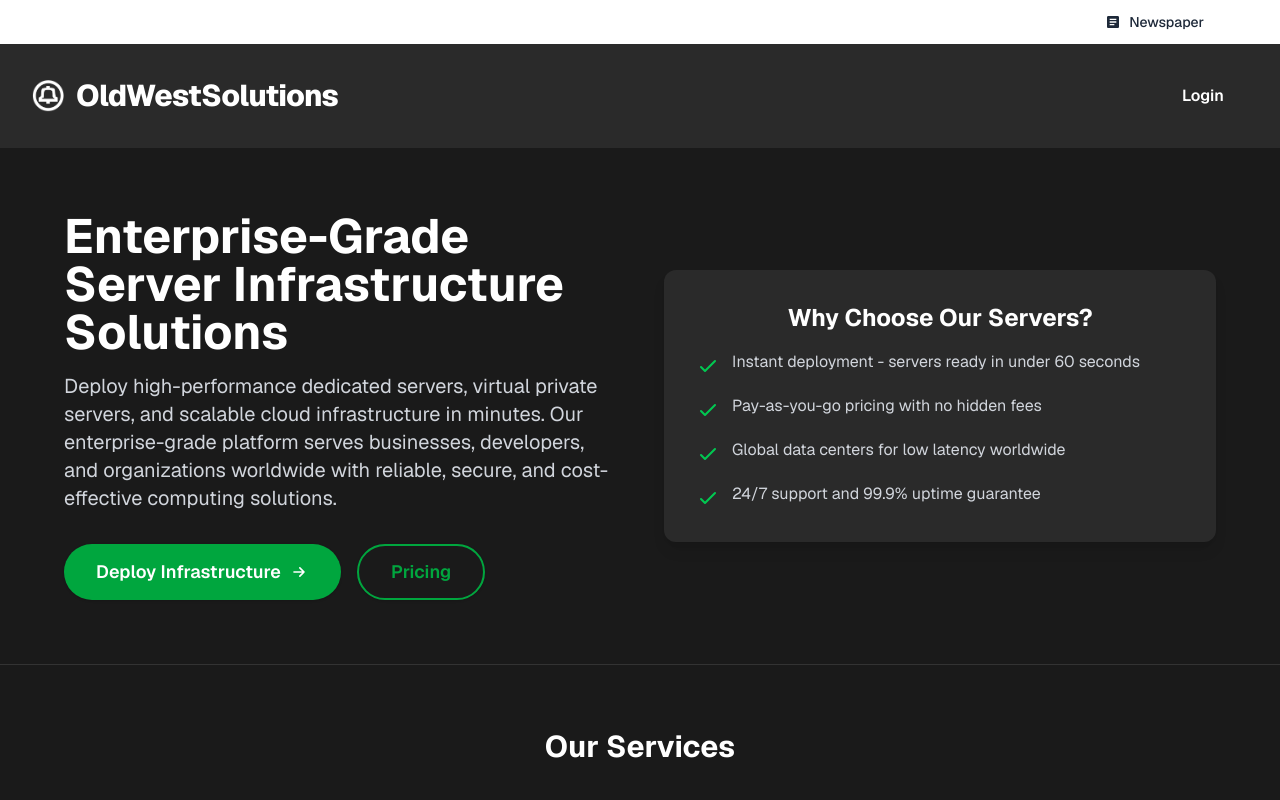
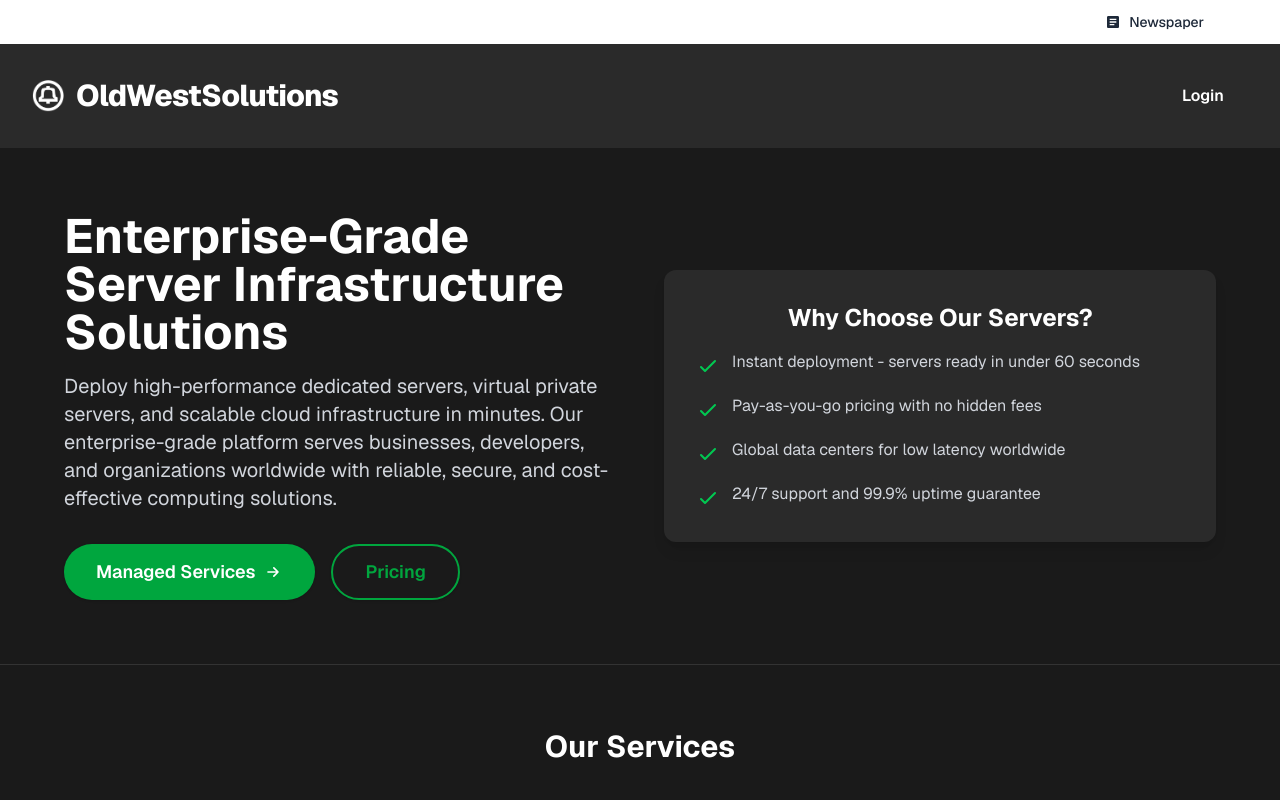
Before and after one commit to oldwestsolutions/oldwestoldwest, a Next.js app: page / in a window 1280 px wide. Shown: the top 800 px of the page. Built offline with nearby package versions, Linux system fonts and the light colour scheme.

Commit message:
Change 'Deploy Infrastructure' button to 'Managed Services'

```diff
--- a/package.json
+++ b/package.json
@@ -10,6 +10,7 @@
   },
   "dependencies": {
     "@vercel/analytics": "^1.5.0",
+    "framer-motion": "^12.23.24",
     "next": "15.3.3",
     "react": "^19.0.0",
     "react-dom": "^19.0.0"
--- a/src/app/page.tsx
+++ b/src/app/page.tsx
@@ -33,7 +33,7 @@ export default function Home() {
                 href="/rent"
                 className="inline-flex items-center gap-2 bg-green-600 hover:bg-green-700 text-white px-8 py-3 rounded-full font-semibold text-lg shadow transition-colors"
               >
-                Deploy Infrastructure
+                Managed Services
                 <svg className="w-5 h-5" fill="none" stroke="currentColor" viewBox="0 0 24 24" xmlns="http://www.w3.org/2000/svg">
                   <path strokeLinecap="round" strokeLinejoin="round" strokeWidth={2} d="M13 7l5 5m0 0l-5 5m5-5H6" />
                 </svg>
```
Also changed, not shown: 1 other file (tests, documents, lock files or other folders).
